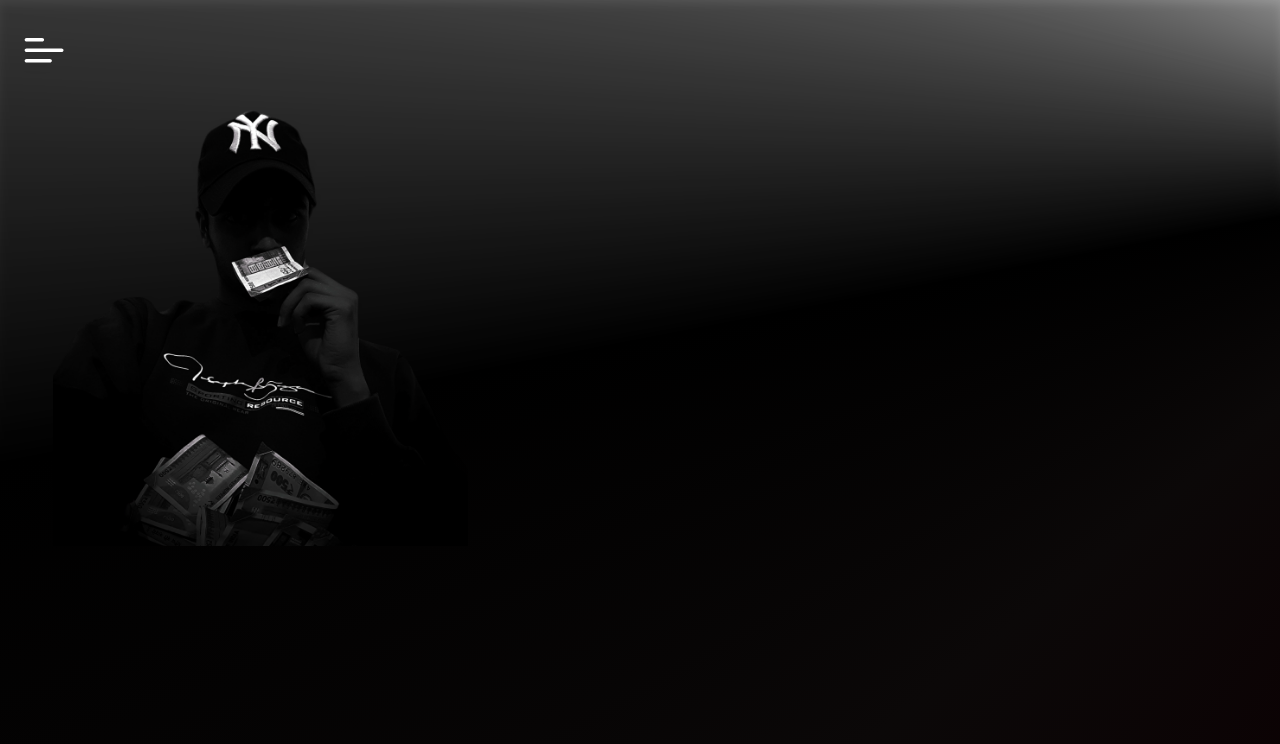
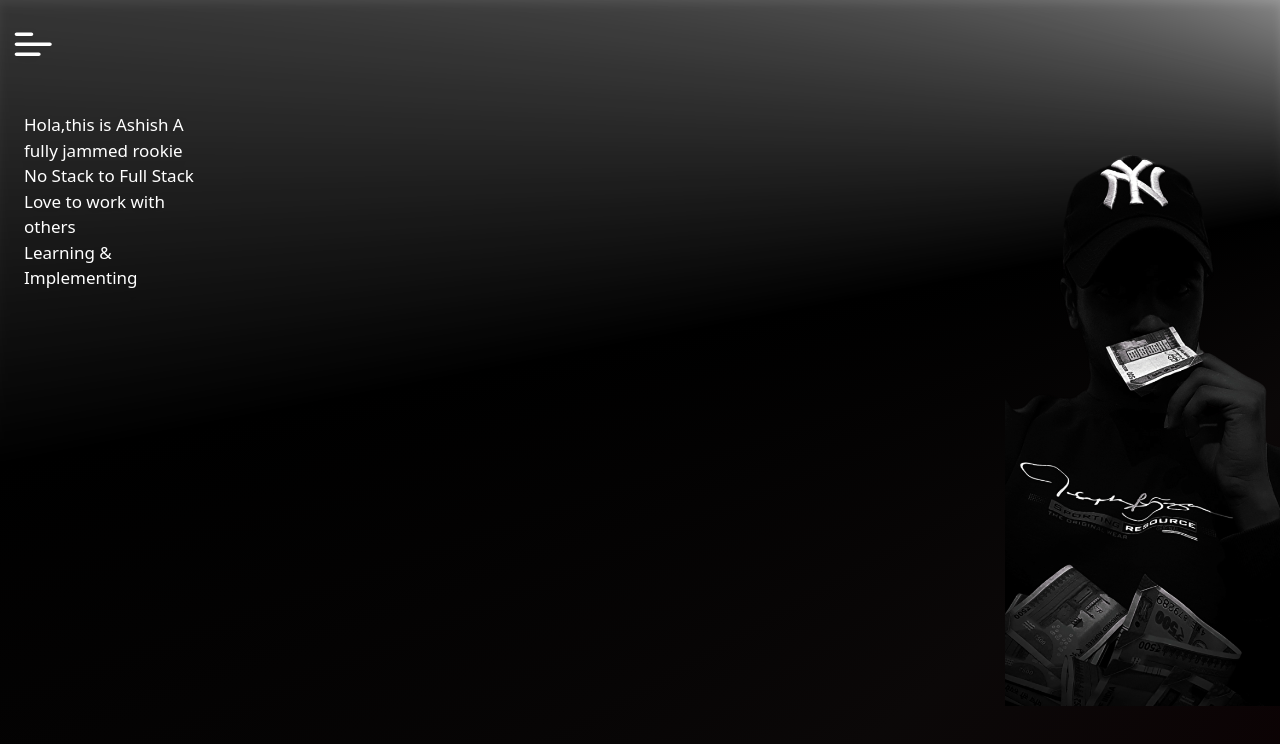
Before and after one commit to ashishjaswal2002/My_Portfolio, a React (Vite) app: page / in a window 1280 px wide. Shown: the top 744 px of the page. Built offline with nearby package versions, Linux system fonts and the light colour scheme.

Commit message:
Image fixed

```diff
--- a/src/App.jsx
+++ b/src/App.jsx
@@ -22,9 +22,7 @@ function App() {
     <Blog/>
 
     </Route>
-  <Route>
-    <Redirect path="/"/>
-  </Route>
+     <Redirect to='/'/>
     </Switch>
 
     </Router>
--- a/src/assets/HamSvg.jsx
+++ b/src/assets/HamSvg.jsx
@@ -2,7 +2,7 @@ import React from 'react'
 
 export const HamSvg = () => {
   return (
-    <svg width="352" height="42" viewBox="0 0 352 42" fill="none" xmlns="http://www.w3.org/2000/svg">
+    <svg width="352" height="40" viewBox="0 0 352 42" fill="none" xmlns="http://www.w3.org/2000/svg">
     <path d="M6.65948 10.7412C6.65948 9.77875 7.52577 9 8.59212 9H24.1503C24.6628 9 25.1544 9.18345 25.5169 9.51C25.8793 9.83655 26.0829 10.2794 26.0829 10.7412C26.0829 11.2031 25.8793 11.646 25.5169 11.9725C25.1544 12.299 24.6628 12.4825 24.1503 12.4825H8.59212C8.07955 12.4825 7.58798 12.299 7.22554 11.9725C6.8631 11.646 6.65948 11.2031 6.65948 10.7412ZM6.65948 21.25C6.65948 20.2875 7.52577 19.5087 8.59212 19.5087H43.5737C44.0863 19.5087 44.5778 19.6922 44.9403 20.0188C45.3027 20.3453 45.5063 20.7882 45.5063 21.25C45.5063 21.7118 45.3027 22.1547 44.9403 22.4812C44.5778 22.8078 44.0863 22.9913 43.5737 22.9913H8.59212C8.07955 22.9913 7.58798 22.8078 7.22554 22.4812C6.8631 22.1547 6.65948 21.7118 6.65948 21.25ZM8.59212 30.0175C8.07955 30.0175 7.58798 30.201 7.22554 30.5275C6.8631 30.854 6.65948 31.2969 6.65948 31.7587C6.65948 32.2206 6.8631 32.6635 7.22554 32.99C7.58798 33.3165 8.07955 33.5 8.59212 33.5H31.9197C32.4322 33.5 32.9238 33.3165 33.2862 32.99C33.6487 32.6635 33.8523 32.2206 33.8523 31.7587C33.8523 31.2969 33.6487 30.854 33.2862 30.5275C32.9238 30.201 32.4322 30.0175 31.9197 30.0175H8.59212Z" fill="white"/>
     </svg>
 
--- /dev/null
+++ b/src/components/SectionOne.jsx
@@ -0,0 +1,24 @@
+import React from 'react'
+import image from '../assets/Ash.png'
+export const SectionOne = () => {
+  return (
+     <section className=''>
+
+        <div className='w-[275px] h-[543px] absolute right-0 top-[6px]'>
+            <img src={image} alt="Person holding 500 rupee note" className='w-full h-full object-cover lg:w-[350px] lg:h-[700px]' />
+            </div>
+            {/* Typo section */}
+
+
+<div class="  top-[112px] absolute left-[24px] gap-[16px] h-[377px] w-[193px] text-white text-[17px]">
+
+            <h3>Hola,this is <span>Ashish</span> A fully jammed rookie</h3>
+
+            <h2>No Stack to Full Stack </h2>
+            <h2>Love to work with others</h2>
+            <h2>Learning <span>&</span> Implementing</h2>
+          </div>
+
+     </section>
+  )
+}
--- /dev/null
+++ b/src/components/SectionTwo.jsx
@@ -0,0 +1,23 @@
+import React from 'react'
+
+export const SectionTwo = () => {
+  return (
+   <section>
+
+    <div>
+    <p>Twitter logo miui</p>
+    <p>github logo miui </p>
+    <p>Linked in logo</p>
+    </div>
+
+    <div>
+
+      <h2>Project Section</h2>
+   {/* Miui Grid */}
+   Creation of 3 grid in which projects are shownedf
+
+    </div>
+
+   </section>
+  )
+}
--- a/src/pages/Home.jsx
+++ b/src/pages/Home.jsx
@@ -1,12 +1,12 @@
 import React from "react";
 import { HamSvg } from "../assets/HamSvg";
-import image from '../assets/Ash.png'
+import { SectionOne } from "../components/SectionOne";
 
 export const Home = () => {
   return (
-    <div className="h-screen bgcolour">
+    <div className="h-screen bgcolour ">
       <header className="">
-   <nav className="absolute left-[18px] top-[29px]">
+   <nav className="absolute mt-[1.5em] ">
 
       <HamSvg className="" />
 </nav>
@@ -14,13 +14,9 @@ export const Home = () => {
       </header>
 
       <main>
-        <section className="">
 
-          <div class="absolute left-[53px]  w-[415px] top-[-7px]">
-           <img src={image} alt="Person holding 500 ruppees"/>
-          </div>
+    <SectionOne/>
 
-        </section>
       </main>
     </div>
   );
```
Also changed, not shown: 1 other file (tests, documents, lock files or other folders).
